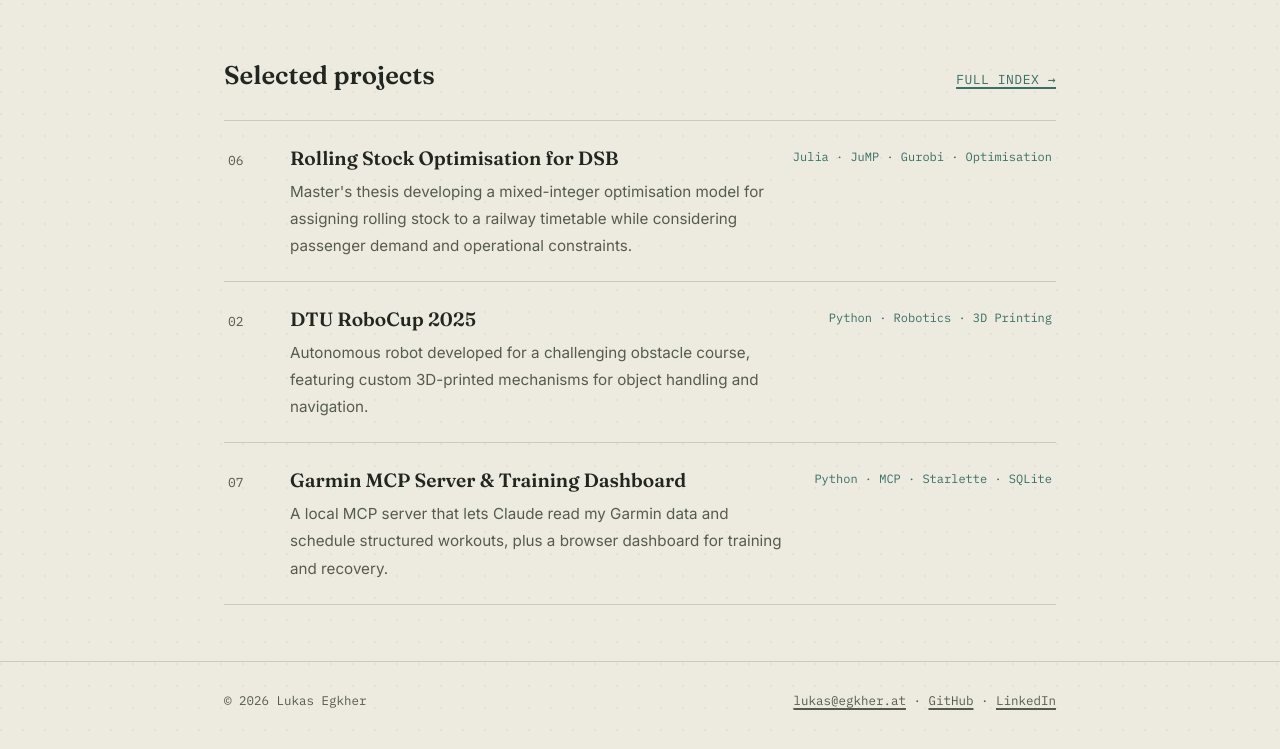
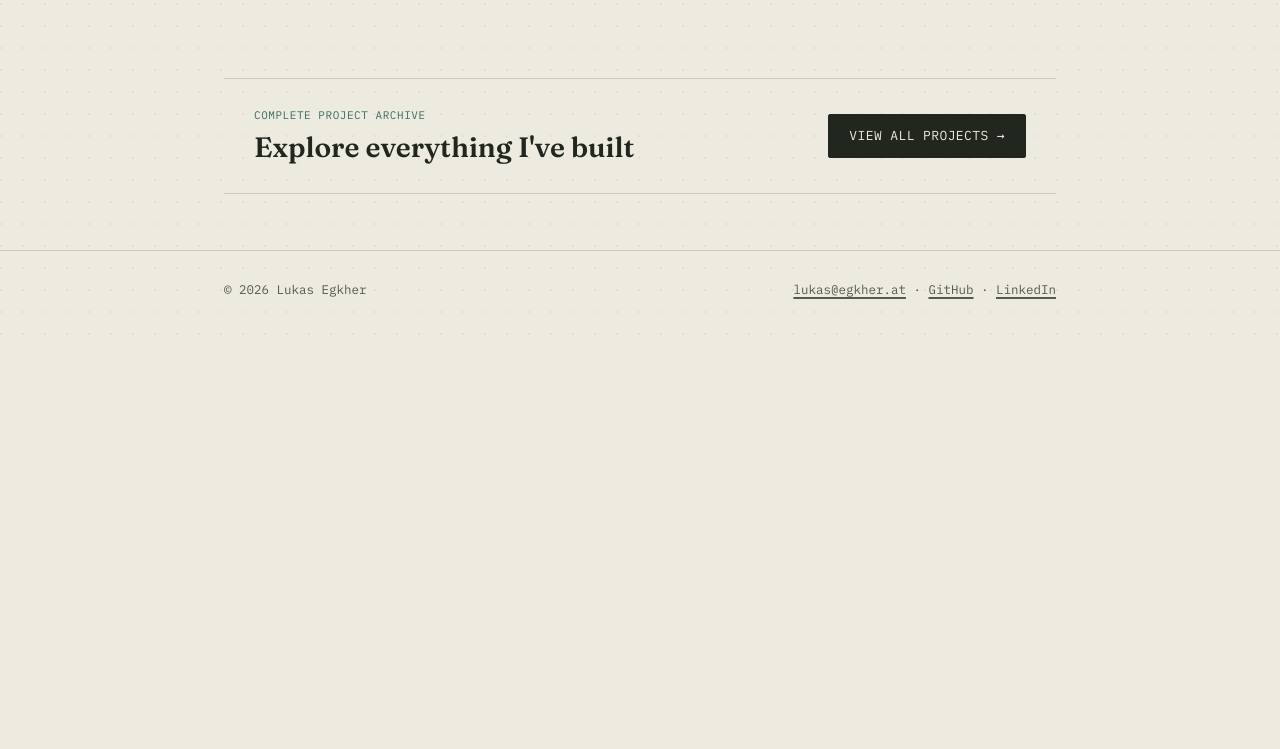
Before and after one commit to LukasEgkher22/LukasEgkher, a plain HTML site: page index.html in a window 1280 px wide. Shown: the part 1977-2726 px from the top of the page. After the commit the page ends 2324 px from the top, so only its background shows below. Drawn offline with Linux system fonts and the light colour scheme.

Commit message:
fix bugs

```diff
--- a/index.html
+++ b/index.html
@@ -135,43 +135,13 @@
       </div>
     </section>
 
-    <div class="section-head">
-      <h2>Selected projects</h2>
-      <a class="see-all" href="projects.html">Full index →</a>
-    </div>
-
-    <ol class="project-index">
-      <li>
-        <a href="projects/project-6.html">
-          <span class="proj-num">06</span>
-          <span class="proj-body">
-            <span class="proj-title">Rolling Stock Optimisation for DSB</span>
-            <span class="proj-desc">Master's thesis developing a mixed-integer optimisation model for assigning rolling stock to a railway timetable while considering passenger demand and operational constraints.</span>
-          </span>
-          <span class="proj-tags">Julia · JuMP · Gurobi · Optimisation</span>
-        </a>
-      </li>
-      <li>
-        <a href="projects/project-2.html">
-          <span class="proj-num">02</span>
-          <span class="proj-body">
-            <span class="proj-title">DTU RoboCup 2025</span>
-            <span class="proj-desc">Autonomous robot developed for a challenging obstacle course, featuring custom 3D-printed mechanisms for object handling and navigation.</span>
-          </span>
-          <span class="proj-tags">Python · Robotics · 3D Printing</span>
-        </a>
-      </li>
-      <li>
-        <a href="projects/project-7.html">
-          <span class="proj-num">07</span>
-          <span class="proj-body">
-            <span class="proj-title">Garmin MCP Server &amp; Training Dashboard</span>
-            <span class="proj-desc">A local MCP server that lets Claude read my Garmin data and schedule structured workouts, plus a browser dashboard for training and recovery.</span>
-          </span>
-          <span class="proj-tags">Python · MCP · Starlette · SQLite</span>
-        </a>
-      </li>
-    </ol>
+    <section class="project-cta reveal" aria-label="All projects">
+      <div>
+        <p class="gallery-card__type">Complete project archive</p>
+        <h2>Explore everything I've built</h2>
+      </div>
+      <a class="btn primary" href="projects.html">View all projects →</a>
+    </section>
 
   </div>
 </main>
--- a/style.css
+++ b/style.css
@@ -30,6 +30,9 @@ html {
 
 body {
   margin: 0;
+  width: 100%;
+  max-width: 100%;
+  overflow-x: hidden;
   background: var(--paper);
   color: var(--ink);
   font-family: var(--font-body);
@@ -250,6 +253,8 @@ nav.site-nav a[aria-current="page"] {
   display: grid;
   grid-template-columns: repeat(2, minmax(0, 1fr));
   gap: 20px;
+  width: 100%;
+  max-width: 100%;
 }
 
 .gallery-card--wide {
@@ -258,6 +263,8 @@ nav.site-nav a[aria-current="page"] {
 
 .gallery-card > a {
   display: block;
+  width: 100%;
+  min-width: 0;
   color: var(--ink);
   text-decoration: none;
   border: 1px solid var(--rule);
@@ -272,7 +279,9 @@ nav.site-nav a[aria-current="page"] {
 }
 
 .gallery-card figure {
-  height: 280px;
+  aspect-ratio: 16 / 10;
+  width: 100%;
+  height: auto;
   margin: 0;
   overflow: hidden;
   background: #d8d5c9;
@@ -280,20 +289,21 @@ nav.site-nav a[aria-current="page"] {
 }
 
 .gallery-card--wide figure {
-  height: 390px;
+  aspect-ratio: 16 / 8.5;
 }
 
 .gallery-card figure img {
   width: 100%;
   height: 100%;
   display: block;
-  object-fit: cover;
-  object-position: top;
+  object-fit: contain;
+  object-position: center;
   transition: transform 0.5s cubic-bezier(.2,.7,.2,1);
 }
 
 .gallery-card--wide figure img {
-  object-position: center 18%;
+  object-fit: cover;
+  object-position: center 20%;
 }
 
 .gallery-card > a:hover figure img {
@@ -341,6 +351,28 @@ nav.site-nav a[aria-current="page"] {
 .gallery-card > a:hover .gallery-card__arrow {
   background: var(--ink);
   color: var(--paper);
+}
+
+.project-cta {
+  margin: 20px 0 56px;
+  padding: 28px 30px;
+  border-top: 1px solid var(--rule);
+  border-bottom: 1px solid var(--rule);
+  display: flex;
+  align-items: center;
+  justify-content: space-between;
+  gap: 24px;
+}
+
+.project-cta h2 {
+  margin: 0;
+  font-family: var(--font-display);
+  font-size: clamp(1.35rem, 3vw, 1.75rem);
+  line-height: 1.2;
+}
+
+.project-cta .btn {
+  flex: 0 0 auto;
 }
 
 .reveal {
@@ -550,7 +582,12 @@ nav.site-nav a[aria-current="page"] {
   .project-gallery { grid-template-columns: 1fr; }
   .gallery-card--wide { grid-column: auto; }
   .gallery-card--wide figure,
-  .gallery-card figure { height: 230px; }
+  .gallery-card figure { aspect-ratio: 16 / 10; }
+  .project-cta {
+    align-items: flex-start;
+    flex-direction: column;
+    padding: 24px 0;
+  }
   .about-grid { grid-template-columns: 1fr; }
   .project-index a {
     grid-template-columns: 32px 1fr;
```
